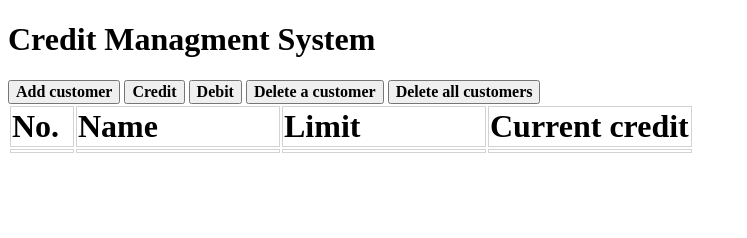
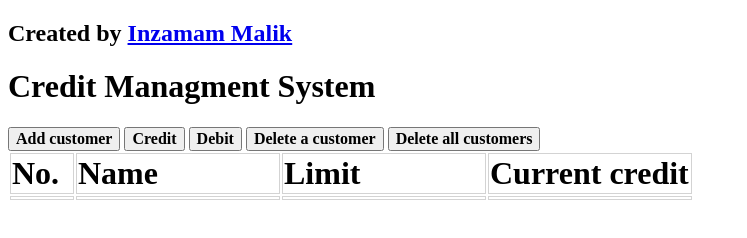
Before and after one commit to mInzamamMalik/credit, a plain HTML site: page index.html in a window 1280 px wide. Shown: the whole page, without its empty margins (0-747 px from the left). Drawn offline with Linux system fonts and the light colour scheme.

Commit message:
creator(inzi dada) name added

```diff
--- a/index.html
+++ b/index.html
@@ -6,6 +6,7 @@
     <link rel="stylesheet" href="main.css"/>
 </head>
 <body onload="olf();">
+    <h2>Created by <a href="https://www.facebook.com/malikasinger">Inzamam Malik</a></h2>
     <h1>Credit Managment System</h1>
     <button onclick="addcustomer();">Add customer</button>
     <button onclick="credit();">Credit</button>
```
